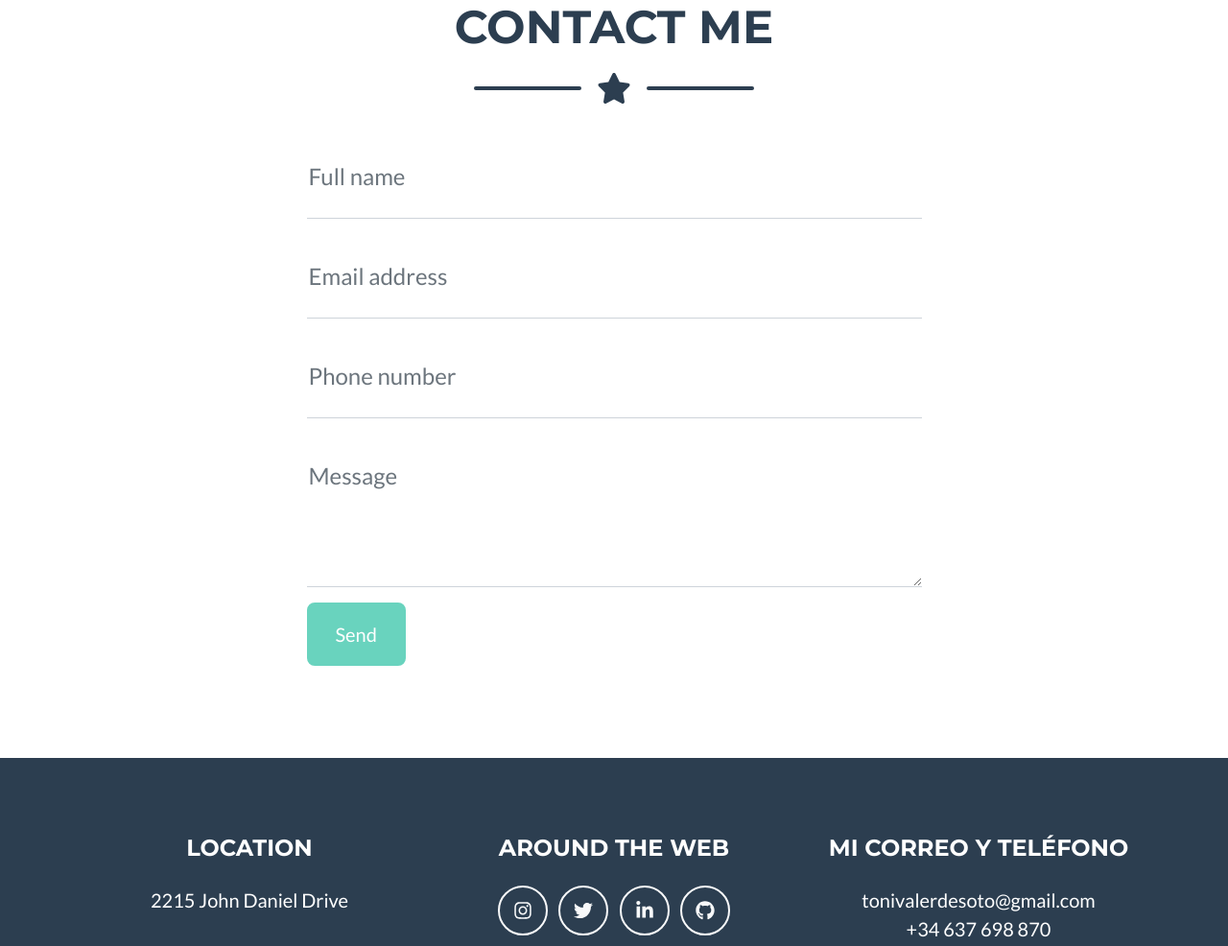
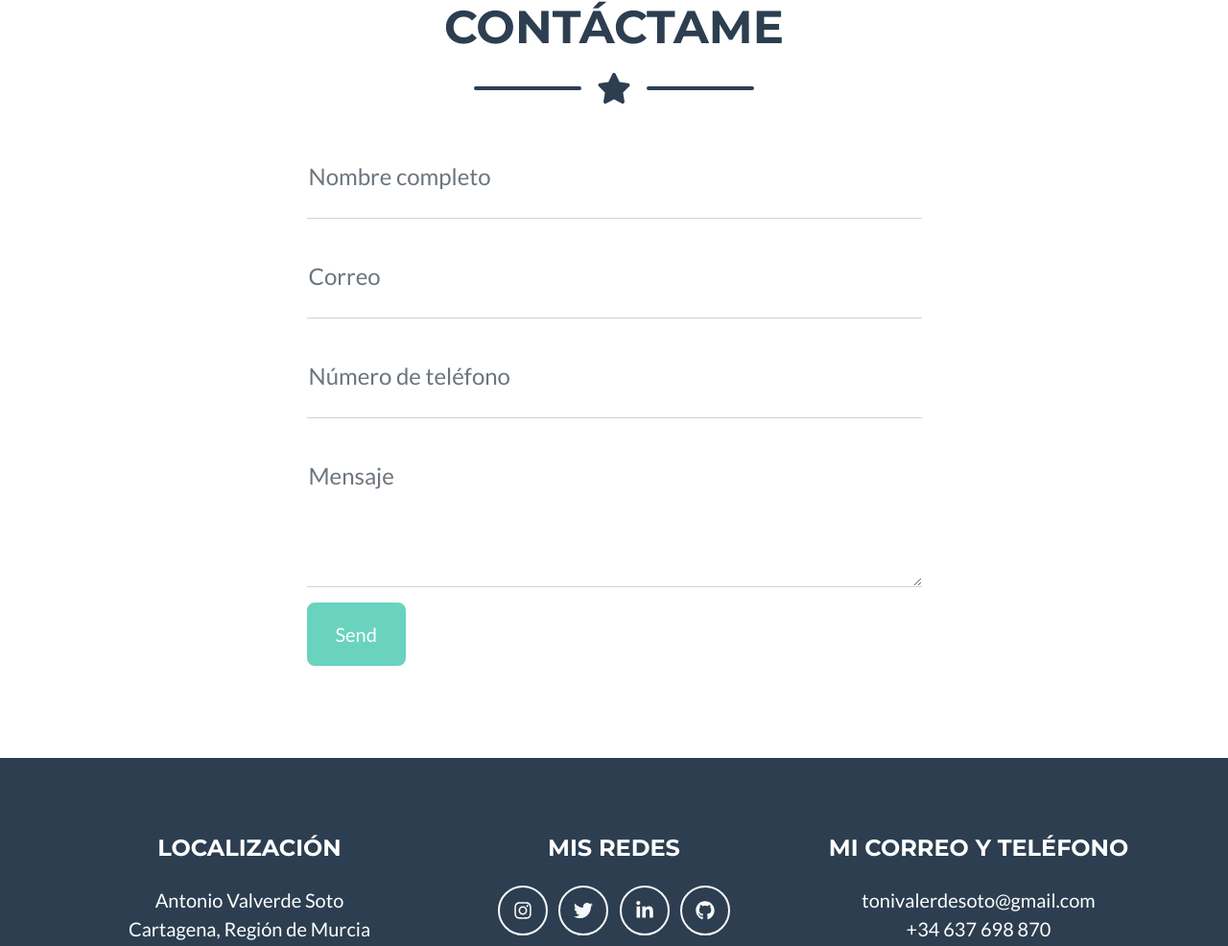
Before and after one commit to Tonivalverdee/porfolio, a plain HTML site: page index.html in a window 1280 px wide. Shown: the part 2302-3288 px from the top of the page at 96% size. Drawn offline with nearby package versions, Linux system fonts and the light colour scheme.

Commit message:
Falta de metas

```diff
--- a/index.html
+++ b/index.html
@@ -3,11 +3,11 @@
     <head>
         <meta charset="utf-8" />
         <meta name="viewport" content="width=device-width, initial-scale=1, shrink-to-fit=no" />
-        <meta name="description" content="" />
-        <meta name="author" content="" />
-        <title>Freelancer - Start Bootstrap Theme</title>
+        <meta name="description" content="Este es mi porfolio de los proyectos que llevo hasta hoy en día" />
+        <meta name="author" content="Antonio Valverde Soto" />
+        <title>Antonio Valverde Soto</title>
         <!-- Favicon-->
-        <link rel="icon" type="image/x-icon" href="assets/favicon.ico" />
+        <link rel="icon" type="image/x-icon" href="images/about-me.jpg" />
         <!-- Font Awesome icons (free version)-->
         <script src="https://use.fontawesome.com/releases/v6.3.0/js/all.js" crossorigin="anonymous"></script>
         <!-- Google fonts-->
@@ -124,7 +124,7 @@
         <section class="page-section" id="contact">
             <div class="container">
                 <!-- Contact Section Heading-->
-                <h2 class="page-section-heading text-center text-uppercase text-secondary mb-0">Contact Me</h2>
+                <h2 class="page-section-heading text-center text-uppercase text-secondary mb-0">Contáctame</h2>
                 <!-- Icon Divider-->
                 <div class="divider-custom">
                     <div class="divider-custom-line"></div>
@@ -142,30 +142,30 @@
                         <!-- https://startbootstrap.com/solution/contact-forms-->
                         <!-- to get an API token!-->
                         <form id="contactForm" data-sb-form-api-token="API_TOKEN">
-                            <!-- Name input-->
+                            <!-- Nombre completo input-->
                             <div class="form-floating mb-3">
                                 <input class="form-control" id="name" type="text" placeholder="Enter your name..." data-sb-validations="required" />
-                                <label for="name">Full name</label>
-                                <div class="invalid-feedback" data-sb-feedback="name:required">A name is required.</div>
+                                <label for="name">Nombre completo</label>
+                                <div class="invalid-feedback" data-sb-feedback="name:required">El campo Nombre completo es obligatorio.</div>
                             </div>
-                            <!-- Email address input-->
+                            <!-- Correo input-->
                             <div class="form-floating mb-3">
                                 <input class="form-control" id="email" type="email" placeholder="name@example.com" data-sb-validations="required,email" />
-                                <label for="email">Email address</label>
-                                <div class="invalid-feedback" data-sb-feedback="email:required">An email is required.</div>
-                                <div class="invalid-feedback" data-sb-feedback="email:email">Email is not valid.</div>
+                                <label for="email">Correo</label>
+                                <div class="invalid-feedback" data-sb-feedback="email:required">El campo Correo es obligatorio.</div>
+                                <div class="invalid-feedback" data-sb-feedback="email:email">El correo no es válido.</div>
                             </div>
-                            <!-- Phone number input-->
+                            <!-- Número de teléfono input-->
                             <div class="form-floating mb-3">
                                 <input class="form-control" id="phone" type="tel" placeholder="(123) 456-7890" data-sb-validations="required" />
-                                <label for="phone">Phone number</label>
-                                <div class="invalid-feedback" data-sb-feedback="phone:required">A phone number is required.</div>
+                                <label for="phone">Número de teléfono</label>
+                                <div class="invalid-feedback" data-sb-feedback="phone:required">El campo Número de teléfono es obligatorio.</div>
                             </div>
                             <!-- Message input-->
                             <div class="form-floating mb-3">
                                 <textarea class="form-control" id="message" type="text" placeholder="Enter your message here..." style="height: 10rem" data-sb-validations="required"></textarea>
-                                <label for="message">Message</label>
-                                <div class="invalid-feedback" data-sb-feedback="message:required">A message is required.</div>
+                                <label for="message">Mensaje</label>
+                                <div class="invalid-feedback" data-sb-feedback="message:required">El campo Mensaje es obligatorio.</div>
                             </div>
                             <!-- Submit success message-->
                             <!---->
@@ -173,17 +173,14 @@
                             <!-- has successfully submitted-->
                             <div class="d-none" id="submitSuccessMessage">
                                 <div class="text-center mb-3">
-                                    <div class="fw-bolder">Form submission successful!</div>
-                                    To activate this form, sign up at
-                                    <br />
-                                    <a href="https://startbootstrap.com/solution/contact-forms">https://startbootstrap.com/solution/contact-forms</a>
+                                    <div class="fw-bolder">Este formulario no es funcional.</div>
                                 </div>
                             </div>
                             <!-- Submit error message-->
                             <!---->
                             <!-- This is what your users will see when there is-->
                             <!-- an error submitting the form-->
-                            <div class="d-none" id="submitErrorMessage"><div class="text-center text-danger mb-3">Error sending message!</div></div>
+                            <div class="d-none" id="submitErrorMessage"><div class="text-center text-danger mb-3">Este formulario no es funcional</div></div>
                             <!-- Submit Button-->
                             <button class="btn btn-primary btn-xl disabled" id="submitButton" type="submit">Send</button>
                         </form>
@@ -197,16 +194,16 @@
                 <div class="row">
                     <!-- Footer Location-->
                     <div class="col-lg-4 mb-5 mb-lg-0">
-                        <h4 class="text-uppercase mb-4">Location</h4>
+                        <h4 class="text-uppercase mb-4">Localización</h4>
                         <p class="lead mb-0">
-                            2215 John Daniel Drive
+                            Antonio Valverde Soto
                             <br />
-
+                            Cartagena, Región de Murcia
                         </p>
                     </div>
                     <!-- Footer Social Icons-->
                     <div class="col-lg-4 mb-5 mb-lg-0">
-                        <h4 class="text-uppercase mb-4">Around the Web</h4>
+                        <h4 class="text-uppercase mb-4">Mis redes</h4>
                         <a class="btn btn-outline-light btn-social mx-1" target="_blank" href="https://instagram.com/Tonivalverdee_"><i class="fab fa-fw fa-instagram"></i></a>
                         <a class="btn btn-outline-light btn-social mx-1" target="_blank" href="https://x.com/Tonivalverde_"><i class="fab fa-fw fa-twitter"></i></a>
                         <a class="btn btn-outline-light btn-social mx-1" target="_blank" href="https://www.linkedin.com/in/tonivalverdee"><i class="fab fa-fw fa-linkedin-in"></i></a>
```
